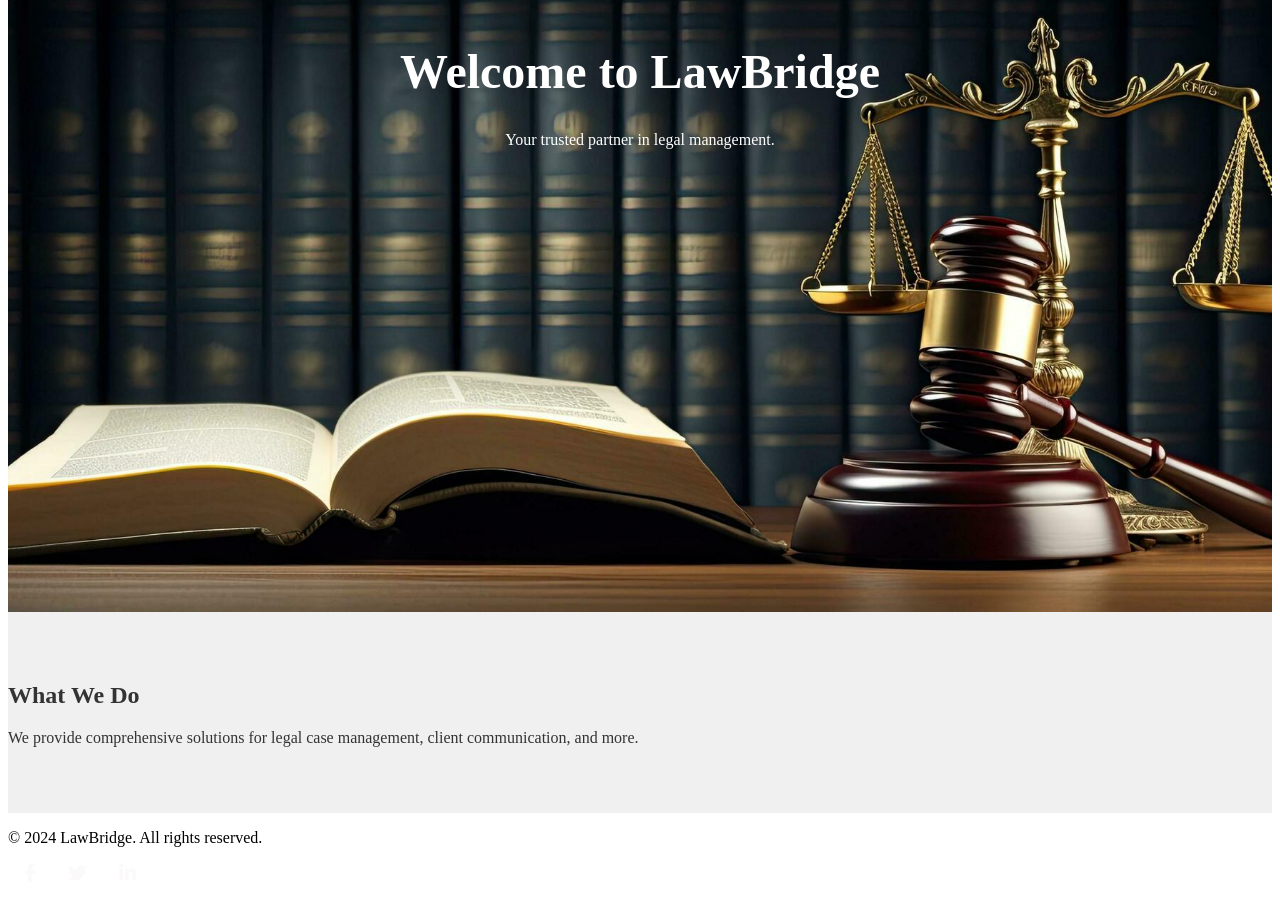
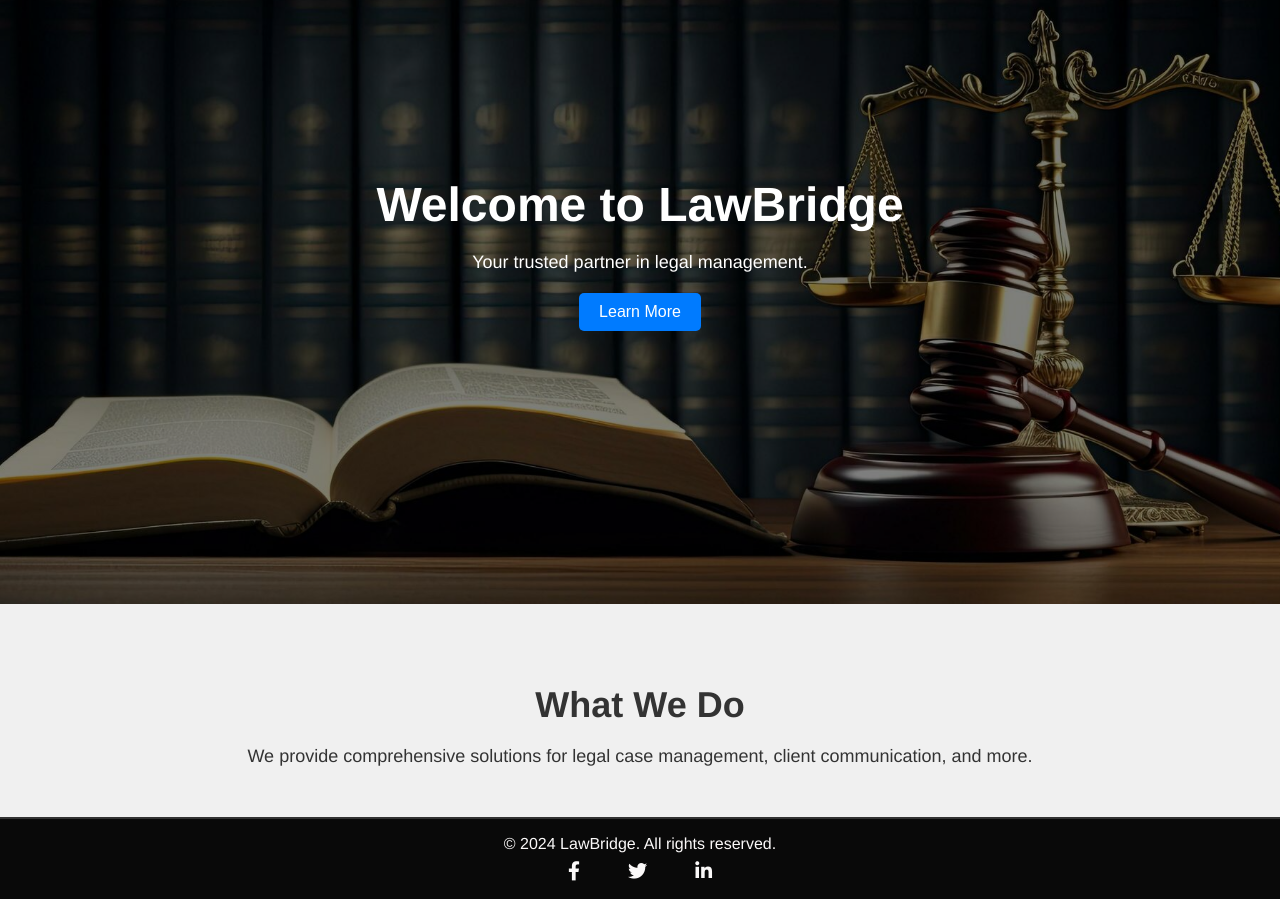
Before and after one commit to ThisaraAriyawansha/LawBridge, a React (Create React App) app: page / in a window 1280 px wide. Shown: the part 152-1051 px from the top of the page. Built offline with nearby package versions, Linux system fonts and the light colour scheme.

Commit message:
add some style

```diff
--- a/src/components/Footer.css
+++ b/src/components/Footer.css
@@ -0,0 +1,33 @@
+.footer {
+    background-color: #090909;
+    color: #fbf9f9;
+    padding: 1rem 0;
+    text-align: center;
+    border-top: 2px solid #333;
+  }
+
+  .footer .container {
+    display: flex;
+    flex-direction: column;
+    align-items: center;
+  }
+
+  .footer p {
+    margin: 0;
+    font-size: 1rem;
+  }
+
+  .social-icons {
+    margin-top: 0.5rem;
+  }
+
+  .social-icons a {
+    color: #fbf9f9;
+    margin: 0 0.5rem;
+    font-size: 1.2rem;
+    transition: color 0.3s;
+  }
+
+  .social-icons a:hover {
+    color: #007bff; /* Change to your preferred hover color */
+  }
--- a/src/components/Home.css
+++ b/src/components/Home.css
@@ -1,25 +1,65 @@
-/* Home.css */
+/* General styles */
+body {
+    font-family: 'Helvetica Neue', Arial, sans-serif;
+    margin: 0;
+    padding: 0;
+    box-sizing: border-box;
+}
 
 /* Styling for hero section background image */
 .hero-section {
     background-image: url('./images/2.jpg');
-    background-size: cover; /* Cover the entire element */
+    background-size: cover;
     background-position: center;
-    height: 700px; /* Adjust height as needed */
-    /* Add other styles for the hero section */
+    height: 700px;
+    display: flex;
+    align-items: center;
+    justify-content: center;
+    color: #fff;
+    text-align: center;
+    position: relative;
 }
 
-/* Styling for content inside hero section */
-.content {
-    text-align: center;
-    color: #fff;
-    padding: 100px 0; /* Adjust padding as needed */
+.background-image::before {
+    content: '';
+    position: absolute;
+    top: 0;
+    left: 0;
+    right: 0;
+    bottom: 0;
+    background: rgba(0, 0, 0, 0.5); /* Dark overlay */
 }
 
-/* Increase font size and add animation */
+.content {
+    position: relative;
+    z-index: 1;
+    padding: 20px;
+}
+
 h1 {
-    font-size: 48px; /* Adjust font size as needed */
-    animation: fadeInUp 1s ease; /* Add animation */
+    font-size: 48px;
+    margin: 0 0 20px;
+    animation: fadeInUp 1s ease;
+}
+
+p {
+    font-size: 18px;
+    margin: 0 0 20px;
+}
+
+.cta-button {
+    padding: 10px 20px;
+    font-size: 16px;
+    color: #fff;
+    background-color: #007bff;
+    border: none;
+    border-radius: 5px;
+    cursor: pointer;
+    transition: background-color 0.3s ease;
+}
+
+.cta-button:hover {
+    background-color: #0056b3;
 }
 
 @keyframes fadeInUp {
@@ -35,8 +75,19 @@ h1 {
 
 /* Styling for What We Do section */
 .what-we-do-section {
-    /* Normal background color or style */
-    background-color: #f0f0f0; /* Example background color */
-    color: #333; /* Example text color */
-    padding: 50px 0; /* Adjust padding as needed */
+    background-color: #f0f0f0;
+    color: #333;
+    padding: 50px 0;
+    text-align: center;
 }
+
+.what-we-do-section h2 {
+    font-size: 36px;
+    margin-bottom: 20px;
+}
+
+.what-we-do-section p {
+    font-size: 18px;
+    max-width: 800px;
+    margin: 0 auto;
+}
--- a/src/components/Home.js
+++ b/src/components/Home.js
@@ -8,12 +8,11 @@ const Home = () => {
         <div className="home-page">
             <Navbar />
             <div className="hero-section">
-                {/* Background image */}
                 <div className="background-image">
                     <div className="content">
                         <h1 className="welcome-text">Welcome to LawBridge</h1>
                         <p>Your trusted partner in legal management.</p>
-                        {/* Add more content as needed */}
+                        <button className="cta-button">Learn More</button>
                     </div>
                 </div>
             </div>
@@ -21,7 +20,6 @@ const Home = () => {
                 <div className="container">
                     <h2>What We Do</h2>
                     <p>We provide comprehensive solutions for legal case management, client communication, and more.</p>
-                    {/* Add more sections or content */}
                 </div>
             </div>
             <Footer />
--- a/src/components/Navbar.css
+++ b/src/components/Navbar.css
@@ -25,7 +25,7 @@ a {
 }
 
 a:hover {
-  background-color: #555;
+  background-color: #007bff;
   border-radius: 4px;
 }
 
```
